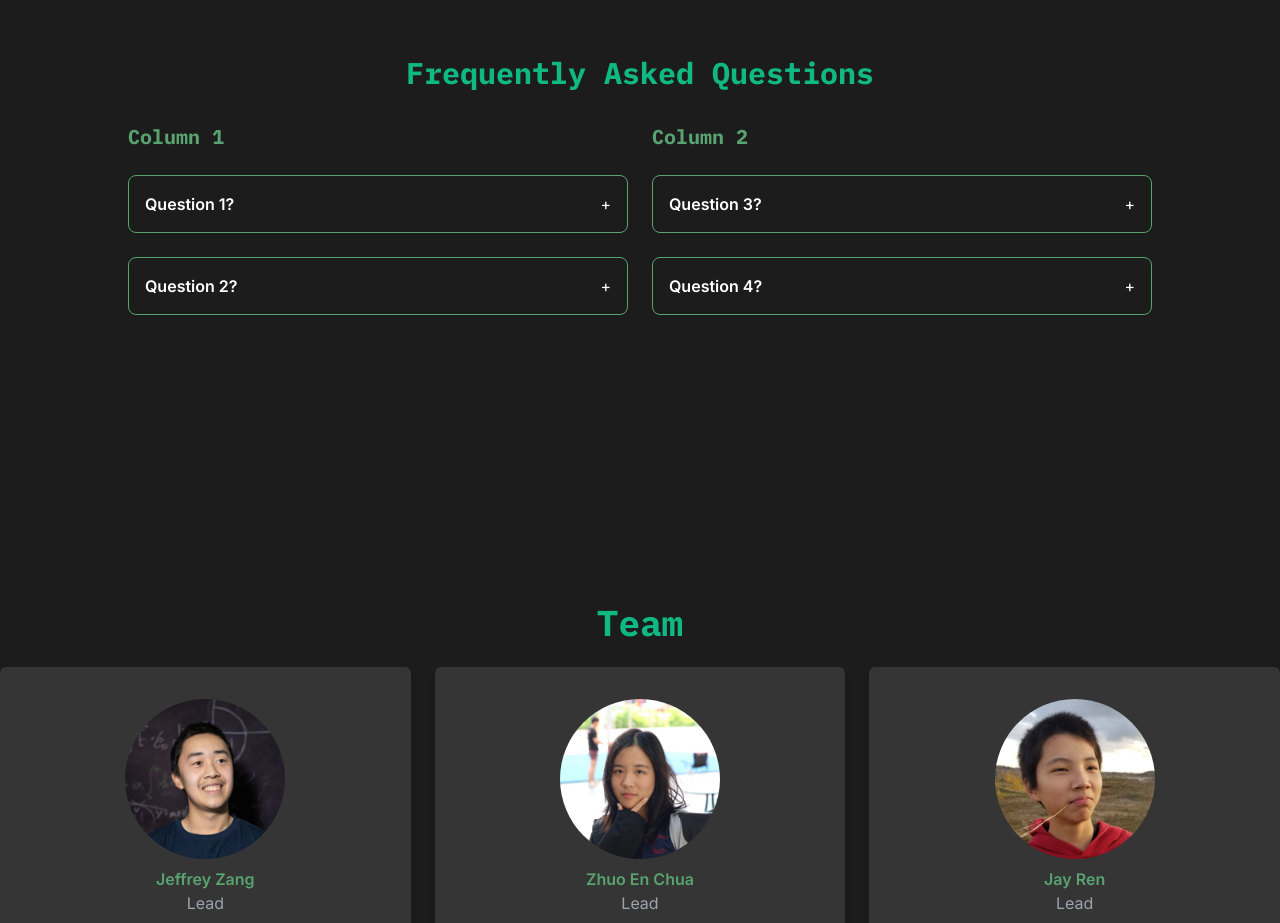
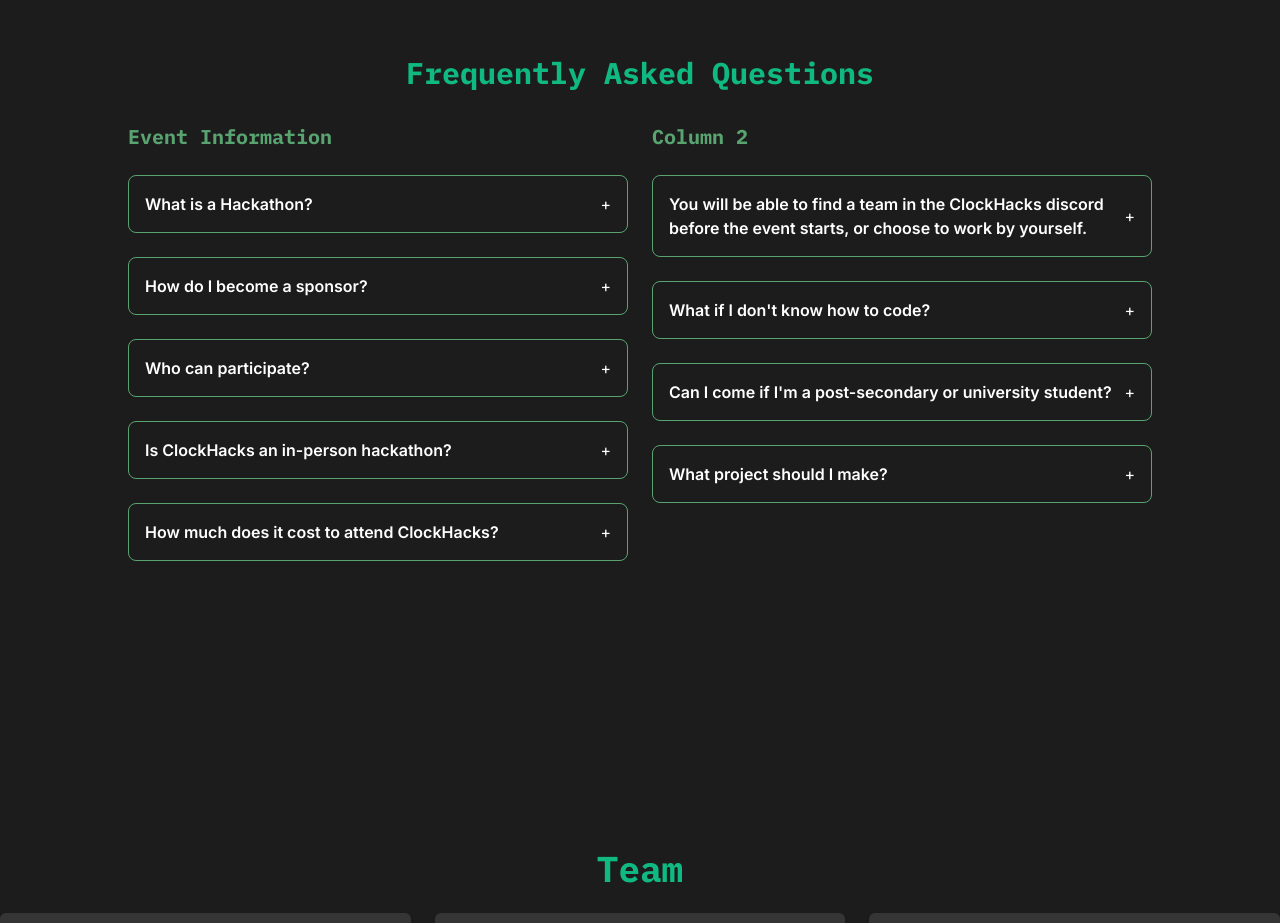
Before and after one commit to ClockHacks/clockhacks.dev, a React (Vite) app: page / in a window 1280 px wide. Shown: the part 2200-3123 px from the top of the page. Built offline with nearby package versions, Linux system fonts and the light colour scheme.

Commit message:
update FAQ

```diff
--- a/src/data/FAQ.data.js
+++ b/src/data/FAQ.data.js
@@ -1,28 +1,49 @@
 const faqData = [
   {
-    title: "Column 1",
+    title: "Event Information",
     questions: [
       {
-        question: "Question 1?",
-        answer: "Answer 1.",
+        question: "What is a Hackathon?",
+        answer: "A hackathon is an event where designers, programmers, engineers, and tech enthusiasts gather to create something within a given time limit.",
       },
       {
-        question: "Question 2?",
-        answer: "Answer 2 with <a href='#'>link</a>.",
+        question: "How do I become a sponsor?",
+        answer: 'Sponsoring is a great way to grow your business and inspire the youth of the future. If you&apos;re interested in sponsoring, <a href="mailto://business@clockhacks.ca">email our business email.</a>',
       },
+      {
+        question: "Who can participate?",
+        answer: "Students of any age from any part of the world are welcome to participate in ClockHacks. We are aiming for this to be a hackathon targeted toward high school students.",
+      },
+      {
+        question: "Is ClockHacks an in-person hackathon?",
+        answer: "ClockHacks 2023 will be online. Unfortunately, we simply do not have the resources to host ClockHacks in person."
+      },
+      {
+        question: "How much does it cost to attend ClockHacks?",
+        answer: "ClockHacks is completely free to attend. We will not be charging any fees to attend ClockHacks."
+      }
+
     ]
   },
   {
     title: "Column 2",
     questions: [
       {
-        question: "Question 3?",
-        answer: "Answer 3.",
+        question: "You will be able to find a team in the ClockHacks discord before the event starts, or choose to work by yourself.",
+        answer: "You will be able to find a team in the ClockHacks discord before the event starts, or choose to work by yourself.",
       },
       {
-        question: "Question 4?",
-        answer: "Answer 4 with <a href='#'>link</a>.",
+        question: "What if I don't know how to code?",
+        answer: "It's okay! Hackathons aren't just about coding. There is also an aspect of business, design, and presentation. You can also attend workshops and listen to guest speakers talk about the world of tech.",
       },
+      {
+        question: "Can I come if I'm a post-secondary or university student?",
+        answer: "Yes, but you will not be eligible for prizes. In order to keep ClockHacks fair and inclusive, we want to give the best chances to high school students. We still encourage to come, attend workshops, pitch a project, and meet some new people."
+      },
+      {
+        question: "What project should I make?",
+        answer: "You can make any type of project you would like! An app, a website, blockchain, hardware, design, or anything that your heart desires. However, since our hackathon is themed around time, we strongly encourage you to base your project around time as well."
+      }
     ]
   },
 ];
```
